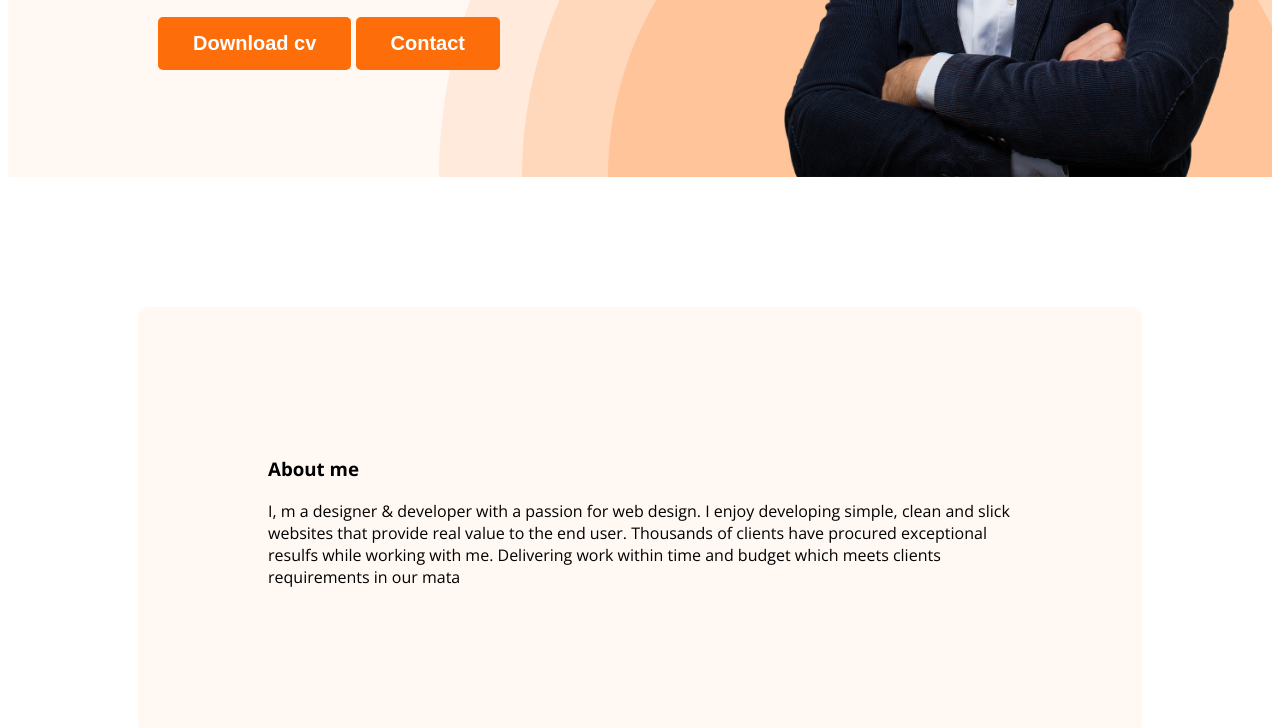
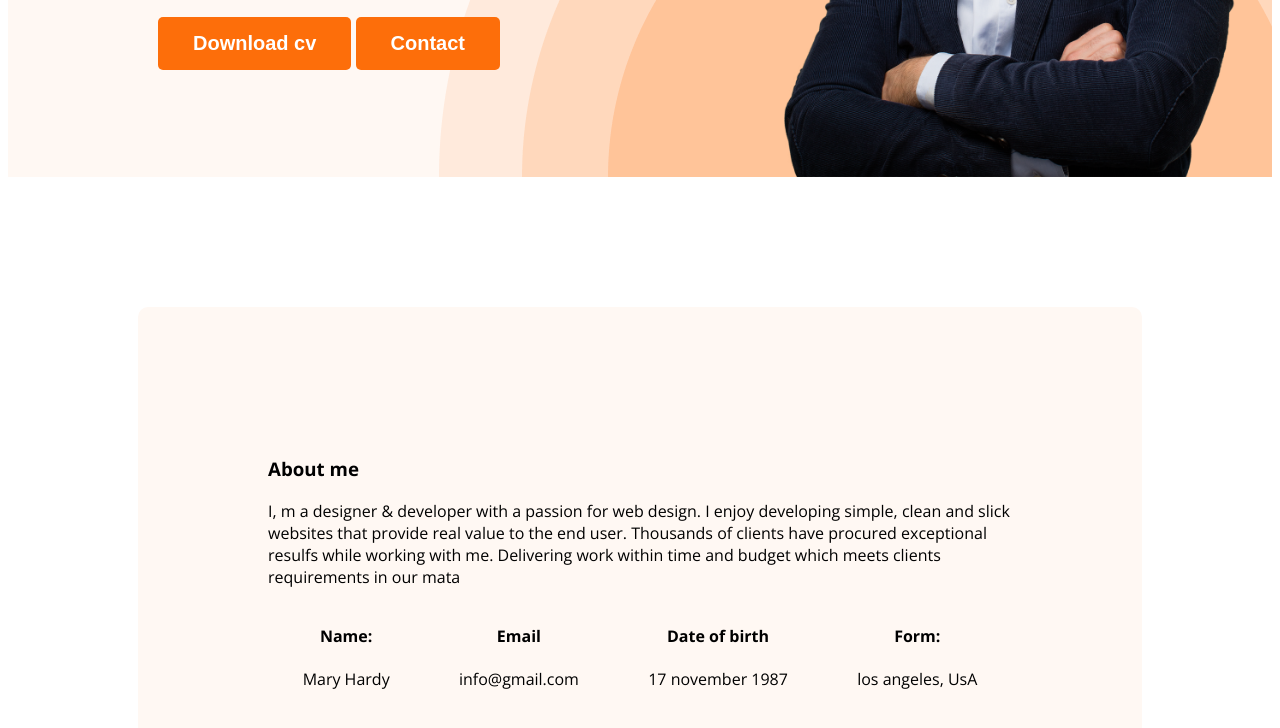
Before and after one commit to Nadiazerin/Webdeveloper-portfolio, a plain HTML site: page index.html in a window 1280 px wide. Shown: the part 575-1303 px from the top of the page. Drawn offline with nearby package versions, Linux system fonts and the light colour scheme.

Commit message:
added about information:

```diff
--- a/index.html
+++ b/index.html
@@ -46,6 +46,26 @@ Shot what able cold new see hold.Friendly as an betrayed formerly he. Morning be
     <p class="section-description">
 I, m a designer & developer with a passion for web design. I enjoy developing simple, clean and slick websites that provide real value to the end user. Thousands of clients have procured exceptional resulfs while working with me. Delivering work within time and budget which meets clients requirements in our mata
     </p>
+    <div class="about-info-container">
+        <!--about-info*4> h4.info-title+p
+         .info-description-->
+         <div class="about-info">
+            <h4 class="info-title"> Name:</h4>
+            <p class="info-description">
+Mary Hardy </p>
+         </div>
+
+<div class="about-info">
+    <h4 class="info-title">Email</h4>
+    <p class="info-description">info@gmail.com</p> </div>
+    <div class="about-info">
+        <h4 class="info-title"> Date of birth</h4>
+        <p class="info-description"> 17 november 1987</p> </div>
+        <div class="about-info">
+            <h4 class="info-title"> Form:</h4>
+            <p class="info-description">los angeles, UsA</p>
+         </div>
+    </div>
 </section>
     </main>
     <footer>
--- a/styles/portfolio.css
+++ b/styles/portfolio.css
@@ -77,7 +77,10 @@ nav a{
     margin-bottom: 20px;
 
 }/* main section styles*/
-
+.main{
+    max-width: 1140px;
+    margin: 0 auto;
+}
 
 
 
@@ -88,3 +91,10 @@ nav a{
     background-color:#FFF8F3 ;
     margin: 130px;
 }
+.about-info-container{
+    display: flex;
+    justify-content: space-around;
+}
+.about-info{
+    text-align: center;
+}
```
